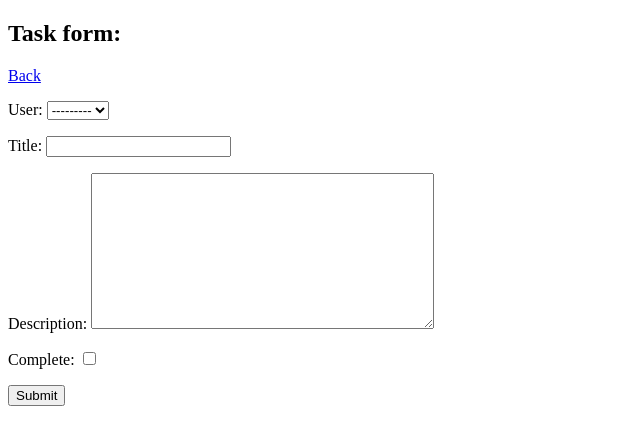
After one commit to EMMMABK/ToDo-List, a Django app: page /task-create/ in a window 1280 px wide. The commit adds this page. Shown: the top 445 px of the page, without its empty margins (0-640 px from the left). Run offline with Django 5.2, Linux system fonts and the light colour scheme; data comes from the database, SQL or seed files in the repository; both versions use the stored data as it was after the commit.

Commit message:
add Create Function

```diff
--- a/ToDoList/ToDoListApp/templates/ToDoListApp/task_detail.html
+++ b/ToDoList/ToDoListApp/templates/ToDoListApp/task_detail.html
@@ -8,7 +8,7 @@
 <body>
     <header></header>
     <main class="main">
-        <h2 class="main__title">Task: {{object}}</h2>
+        <h2 class="main__title">Task: {{task}}</h2>
     </main>
 </body>
 </html>
--- /dev/null
+++ b/ToDoList/ToDoListApp/templates/ToDoListApp/task_form.html
@@ -0,0 +1,20 @@
+<!DOCTYPE html>
+<html lang="en">
+<head>
+    <meta charset="UTF-8">
+    <meta name="viewport" content="width=device-width, initial-scale=1.0">
+    <title>Task creation</title>
+</head>
+<body>
+    <header></header>
+    <main class="main">
+        <h2>Task form:</h2>
+        <a href="{% url 'tasks' %}">Back</a>
+        <form method="POST" action="">
+            {% csrf_token %}
+            {{form.as_p}}
+            <input type="submit" value="Submit">
+        </form>
+    </main>
+</body>
+</html>
--- a/ToDoList/ToDoListApp/templates/ToDoListApp/task_list.html
+++ b/ToDoList/ToDoListApp/templates/ToDoListApp/task_list.html
@@ -9,6 +9,7 @@
     <header></header>
     <main class="main">
         <h2 class="main__title">To Do List:</h2>
+        <a href="{% url 'task-create' %}">Add task</a>
         <table>
             <tr>
                 <th>Item</th>
@@ -16,6 +17,7 @@
             {% for task in tasks %}
             <tr>
                 <th>{{ task.title }}</th>
+                <th><a href="{% url 'task' task.id %}">View</a></th>
             </tr>
             {% empty %}
                 <h3 class="main_subtitle">No items in list</h3>
--- a/ToDoList/ToDoListApp/urls.py
+++ b/ToDoList/ToDoListApp/urls.py
@@ -1,7 +1,8 @@
 from django.urls import path
-from .views import TaskList, TaskDetail
+from .views import TaskList, TaskDetail, TaskCreate
 
 urlpatterns = [
     path('', TaskList.as_view(), name='tasks'),
     path('task/<int:pk>/', TaskDetail.as_view(), name='task'),
+    path('task-create/', TaskCreate.as_view(), name='task-create'),
 ]
--- a/ToDoList/ToDoListApp/views.py
+++ b/ToDoList/ToDoListApp/views.py
@@ -1,6 +1,8 @@
 from django.shortcuts import render
 from django.views.generic.list import ListView
 from django.views.generic.detail import DetailView
+from django.views.generic.edit import CreateView
+from django.urls import reverse_lazy
 from .models import Task
 # Create your views here.
 
@@ -10,3 +12,9 @@ class TaskList(ListView):
 
 class TaskDetail(DetailView):
     model = Task
+    context_object_name = 'task'
+
+class TaskCreate(CreateView):
+    model = Task
+    fields = '__all__'
+    success_url = reverse_lazy('tasks')
```
Also changed, not shown: ToDoList/db.sqlite3.
